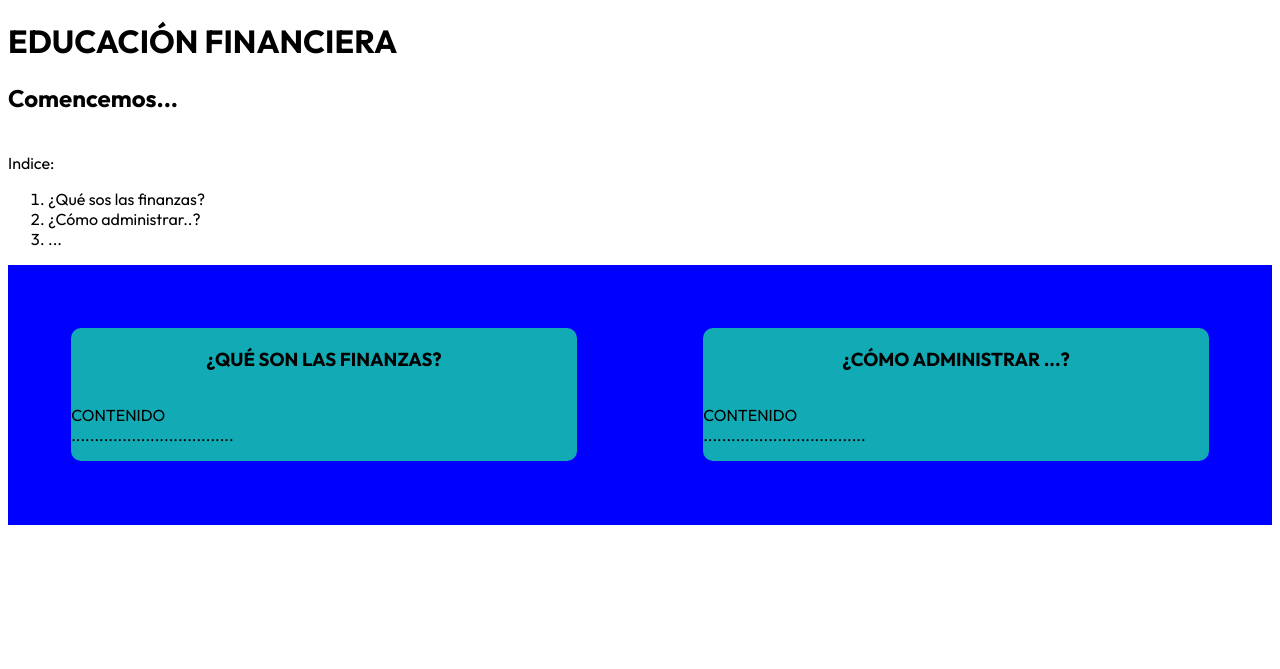
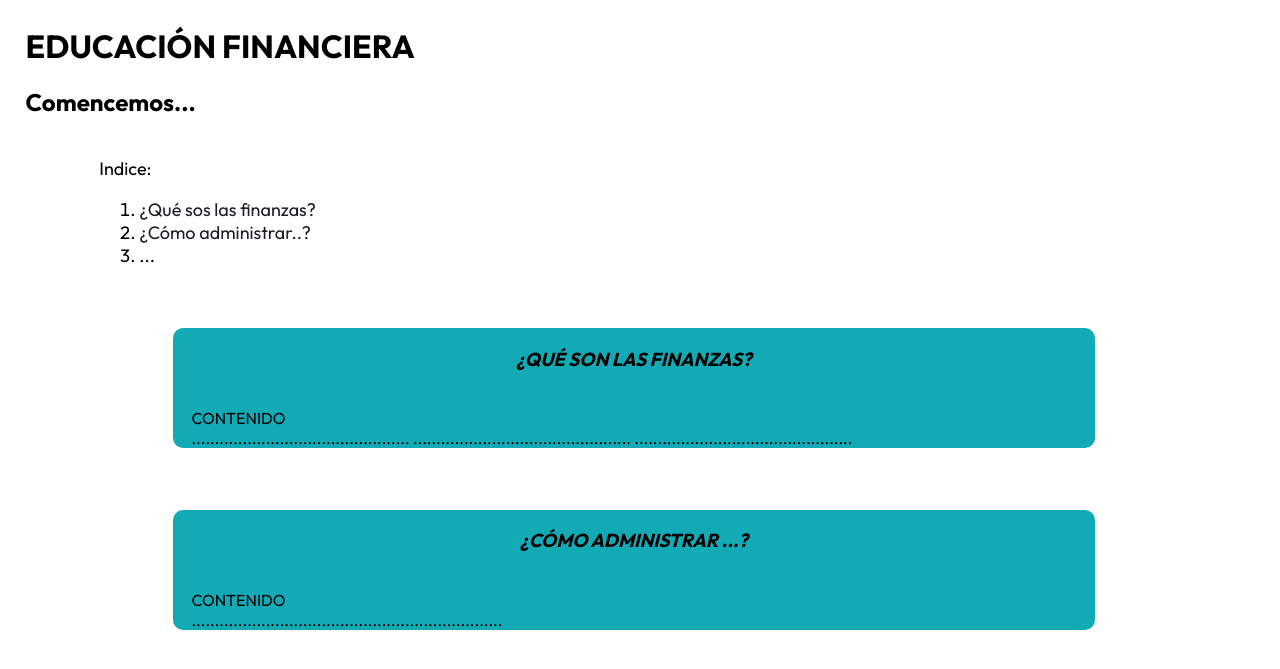
Before and after one commit to SabrinaMaristan/EDUCACION-FINANCIERA, a PHP site: page /Pagina_Adultos.html in a window 1280 px wide. Shown: the top 669 px of the page. Run offline with PHP 8.4, Linux system fonts and the light colour scheme.

Commit message:
upgradeADULTOS

```diff
--- a/Estilo_pagina_adultos.css
+++ b/Estilo_pagina_adultos.css
@@ -3,11 +3,12 @@
 
 body{
     font-family: Outfit;
+    margin: 2%;
 }
 
 a {
     text-decoration: none;
-    color: black;
+    color: rgb(29, 28, 36);
 }
 
 a:hover {
@@ -15,10 +16,16 @@ a:hover {
     text-decoration: underline;
 }
 
+#Indice {
+    margin-left: 6%;
+    font-size: large;
+}
 
 #son, #como {
     display: block;
     margin: 5%;
+    margin-left: 12%;
+    margin-right: 12%;
     width: 75%;
     height: auto;
     border-radius: 10px;
@@ -28,14 +35,15 @@ a:hover {
 #titulo {
     display: flex;
     justify-content: center;
-    border-radius: 10px;
+    font-style: italic;
 }
 
 #contenido {
     text-align: justify;
+    margin: 2%;
+    width: 90%;
 }
 
 .conjuntoContenidos {
-    display: flex;
-    background-color: blue;
+    display: block; /* Para que actue como "bloque", uno abajo del otro.*/
 }
--- a/Pagina_Adultos.html
+++ b/Pagina_Adultos.html
@@ -25,7 +25,7 @@
                 </div>
 
                 <div id="contenido">
-                    <p> CONTENIDO <br> ................................... </p>
+                    <p> CONTENIDO <br> ............................................... ...............................................  ...............................................   </p>
                 </div>
 
             </div>
@@ -36,7 +36,7 @@
                 </div>
 
                 <div id="contenido">
-                    <p> CONTENIDO <br> ................................... </p>
+                    <p> CONTENIDO <br> ................................................................... </p>
                 </div>
             </div>
 
```
